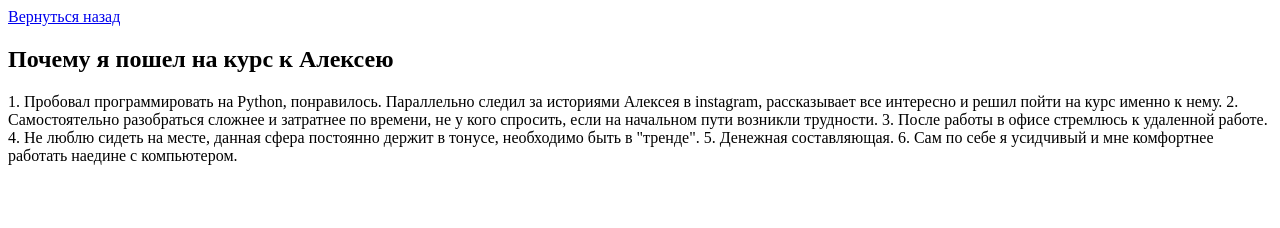
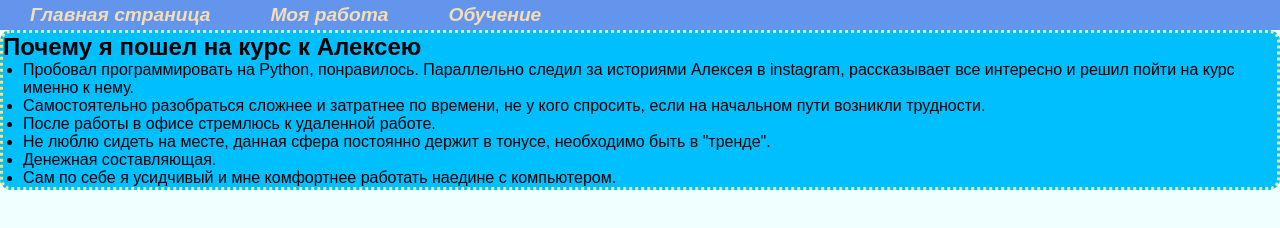
Before and after one commit to ToasteRu/6_hw, a plain HTML site: page articlefirsthw.html in a window 1280 px wide. Drawn offline with Linux system fonts and the light colour scheme; files that its build step writes are made by us from their sources; a web font is replaced by a local one.

Commit message:
Home Work №11

```diff
--- a/articlefirsthw.html
+++ b/articlefirsthw.html
@@ -1,23 +1,36 @@
 <!DOCTYPE html>
 <html lang="en">
+
 <head>
     <meta charset="UTF-8">
     <meta name="viewport" content="width=device-width, initial-scale=1.0">
     <title>Почему я пошел на курс к Алексею</title>
+    <link rel="stylesheet" href="/Git/hw11.css">
 </head>
+
 <body>
-    <nav>
-        <a href="index.html">Вернуться назад</a>
-    </nav>
-    <article>
+    <div class="navigation">
+        <table>
+            <ul>
+                <li><a href="/Git/index.html">Главная страница</a></li>
+                <li><a href="/Git/articlesecondhw.html">Моя работа</a></li>
+                <li><a href="/Git/articlefirsthw.html">Обучение</a></li>
+            </ul>
+        </table>
+    </div>
+    <article class="article">
         <h1>Почему я пошел на курс к Алексею</h1>
-        <p>1. Пробовал программировать на Python, понравилось. Параллельно следил за историями Алексея в instagram,
-            рассказывает все интересно и решил пойти на курс именно к нему. 2. Самостоятельно разобраться сложнее и
-            затратнее по времени, не у кого спросить, если на начальном пути возникли трудности. 3. После работы в
-            офисе стремлюсь к удаленной работе. 4. Не люблю сидеть на месте, данная сфера постоянно держит в тонусе,
-            необходимо быть в "тренде". 5. Денежная составляющая. 6. Сам по себе я усидчивый и мне комфортнее
-            работать наедине с компьютером.
-        </p>
+        <ul>
+            <li>Пробовал программировать на Python, понравилось. Параллельно следил за историями Алексея в instagram,
+                рассказывает все интересно и решил пойти на курс именно к нему. </li>
+            <li>Самостоятельно разобраться сложнее и затратнее по времени, не у кого спросить, если на начальном пути
+                возникли трудности.</li>
+            <li>После работы в офисе стремлюсь к удаленной работе.</li>
+            <li>Не люблю сидеть на месте, данная сфера постоянно держит в тонусе, необходимо быть в "тренде".</li>
+            <li> Денежная составляющая.</li>
+            <li>Сам по себе я усидчивый и мне комфортнее работать наедине с компьютером.</li>
+        </ul>
     </article>
 </body>
+
 </html>
--- a/hw10.css
+++ b/hw11.css
@@ -10,6 +10,43 @@
 body {
     background-color: azure;
     margin-bottom: 15px;
+}
+
+header{
+    color: white;
+    background-color: cornflowerblue;
+}
+
+.navigation a{
+    color: wheat;
+}
+
+.navigation ul{
+    display: flex;
+    list-style: none;
+    color: white;
+    background-color: cornflowerblue;
+    height: 30px;
+    align-items: center;
+}
+
+.navigation li{
+    font-size: larger;
+    font-weight: 700;
+    margin: 0 10px;
+    padding: 10px;
+    cursor: pointer;
+    height: 100%;
+    display: flex;
+    align-items: center;
+}
+
+.navigation li:hover{
+    color: chartreuse;
+}
+
+.navigation li:first-child{
+    margin-left: 0;
 }
 
 .section {
@@ -35,6 +72,14 @@ body {
 
 .table {
     border-top: 3px blue solid;
+    margin: auto;
+    width: 400px;
+    margin-top: 10px;
+    text-align: center;
+}
+
+.table tr:nth-child(2){
+    background-color: rgb(204, 152, 115);
 }
 
 .title {
@@ -47,6 +92,10 @@ body {
     border: 3px khaki dotted;
     background-color: deepskyblue;
     border-radius: 11px;
+}
+
+.article li{
+    margin: 0 20px;
 }
 
 .communication {
```
Also changed, not shown: articlesecondhw.html (+11 -4 lines), index.html (+9 -1 lines).
